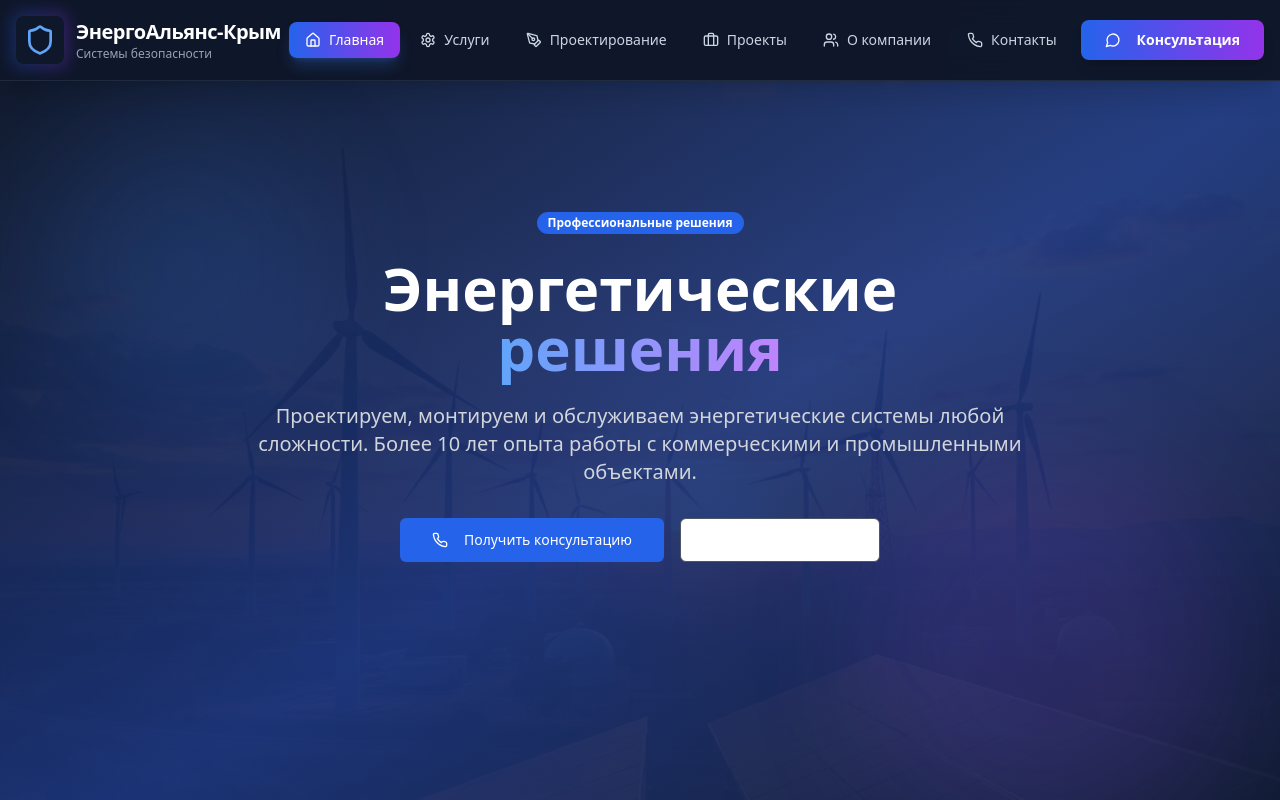
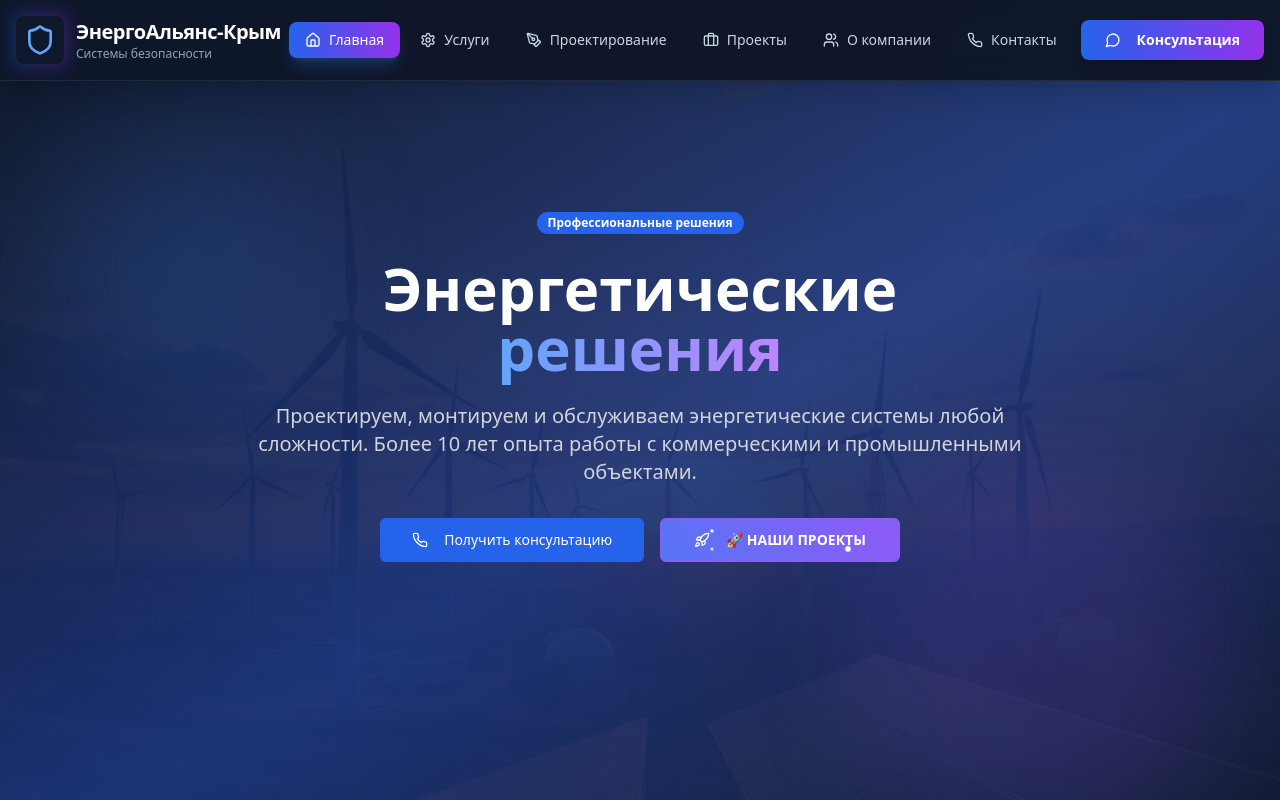
Before and after one commit to pr-poehali-dev/business-security-site, a React (Vite) app: page / in a window 1280 px wide. Shown: the top 800 px of the page. Built offline with nearby package versions, Linux system fonts and the light colour scheme.

Commit message:
feat: улучшить визуальность кнопки проектов

```diff
--- a/src/index.css
+++ b/src/index.css
@@ -150,6 +150,65 @@
   .image-glow:hover::after {
     opacity: 1;
   }
+
+  /* Особенная кнопка проектов */
+  .projects-button {
+    position: relative;
+    background: linear-gradient(45deg, #3b82f6, #8b5cf6, #06b6d4, #10b981);
+    background-size: 400% 400%;
+    animation: rainbow-border 3s ease infinite;
+    border: 2px solid transparent;
+    background-clip: padding-box;
+  }
+
+  .projects-button::before {
+    content: "";
+    position: absolute;
+    top: -2px;
+    left: -2px;
+    right: -2px;
+    bottom: -2px;
+    background: linear-gradient(45deg, #3b82f6, #8b5cf6, #06b6d4, #10b981);
+    background-size: 400% 400%;
+    animation: rainbow-border 3s ease infinite;
+    border-radius: inherit;
+    z-index: -1;
+  }
+
+  .projects-button:hover {
+    animation: neon-glow 1.5s ease-in-out infinite;
+    transform: scale(1.05);
+  }
+
+  .sparkle {
+    position: absolute;
+    width: 6px;
+    height: 6px;
+    background: white;
+    border-radius: 50%;
+    animation: sparkle 2s linear infinite;
+  }
+
+  .sparkle:nth-child(1) {
+    top: 20%;
+    left: 20%;
+    animation-delay: 0s;
+  }
+  .sparkle:nth-child(2) {
+    top: 20%;
+    right: 20%;
+    animation-delay: 0.5s;
+  }
+  .sparkle:nth-child(3) {
+    bottom: 20%;
+    left: 20%;
+    animation-delay: 1s;
+  }
+  .sparkle:nth-child(4) {
+    bottom: 20%;
+    right: 20%;
+    animation-delay: 1.5s;
+  }
 }
 
 @keyframes float {
@@ -193,3 +252,49 @@
     opacity: 1;
   }
 }
+
+@keyframes neon-glow {
+  0%,
+  100% {
+    box-shadow:
+      0 0 5px rgba(59, 130, 246, 0.5),
+      0 0 10px rgba(59, 130, 246, 0.5),
+      0 0 15px rgba(59, 130, 246, 0.5),
+      0 0 20px rgba(59, 130, 246, 0.5);
+  }
+  50% {
+    box-shadow:
+      0 0 10px rgba(59, 130, 246, 0.8),
+      0 0 20px rgba(59, 130, 246, 0.8),
+      0 0 30px rgba(59, 130, 246, 0.8),
+      0 0 40px rgba(59, 130, 246, 0.8);
+  }
+}
+
+@keyframes sparkle {
+  0%,
+  100% {
+    transform: scale(0) rotate(0deg);
+  }
+  50% {
+    transform: scale(1) rotate(180deg);
+  }
+}
+
+@keyframes rainbow-border {
+  0% {
+    border-color: #3b82f6;
+  }
+  25% {
+    border-color: #8b5cf6;
+  }
+  50% {
+    border-color: #06b6d4;
+  }
+  75% {
+    border-color: #10b981;
+  }
+  100% {
+    border-color: #3b82f6;
+  }
+}
--- a/src/pages/Index.tsx
+++ b/src/pages/Index.tsx
@@ -124,9 +124,17 @@ const Index = () => {
                 <Icon name="Phone" className="mr-2 h-5 w-5" />
                 Получить консультацию
               </Button>
-              <Button variant="outline" size="lg" className="px-8 border-gray-600 text-white hover:bg-gray-800 hover-scale">
-                <Icon name="FileText" className="mr-2 h-5 w-5" />
-                Наши проекты
+              <Button
+                size="lg"
+                className="px-8 projects-button text-white font-bold relative overflow-hidden group transition-all duration-300"
+              >
+                <div className="sparkle"></div>
+                <div className="sparkle"></div>
+                <div className="sparkle"></div>
+                <div className="sparkle"></div>
+                <Icon name="Rocket" className="mr-2 h-5 w-5 group-hover:animate-bounce" />
+                <span className="relative z-10">🚀 НАШИ ПРОЕКТЫ</span>
+                <div className="absolute inset-0 bg-gradient-to-r from-transparent via-white/20 to-transparent transform -skew-x-12 -translate-x-full group-hover:translate-x-full transition-transform duration-700"></div>
               </Button>
             </div>
           </div>
```
